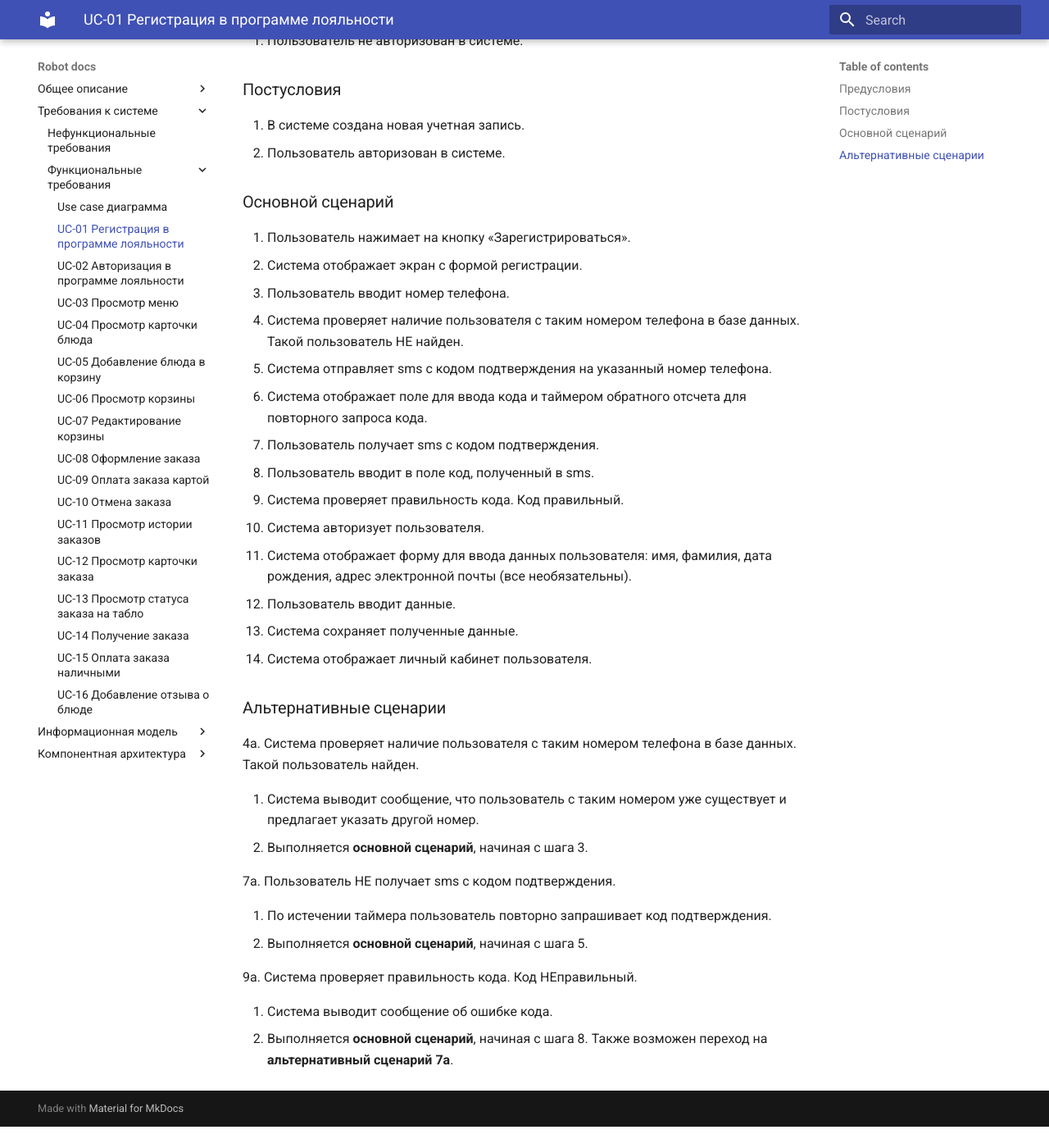
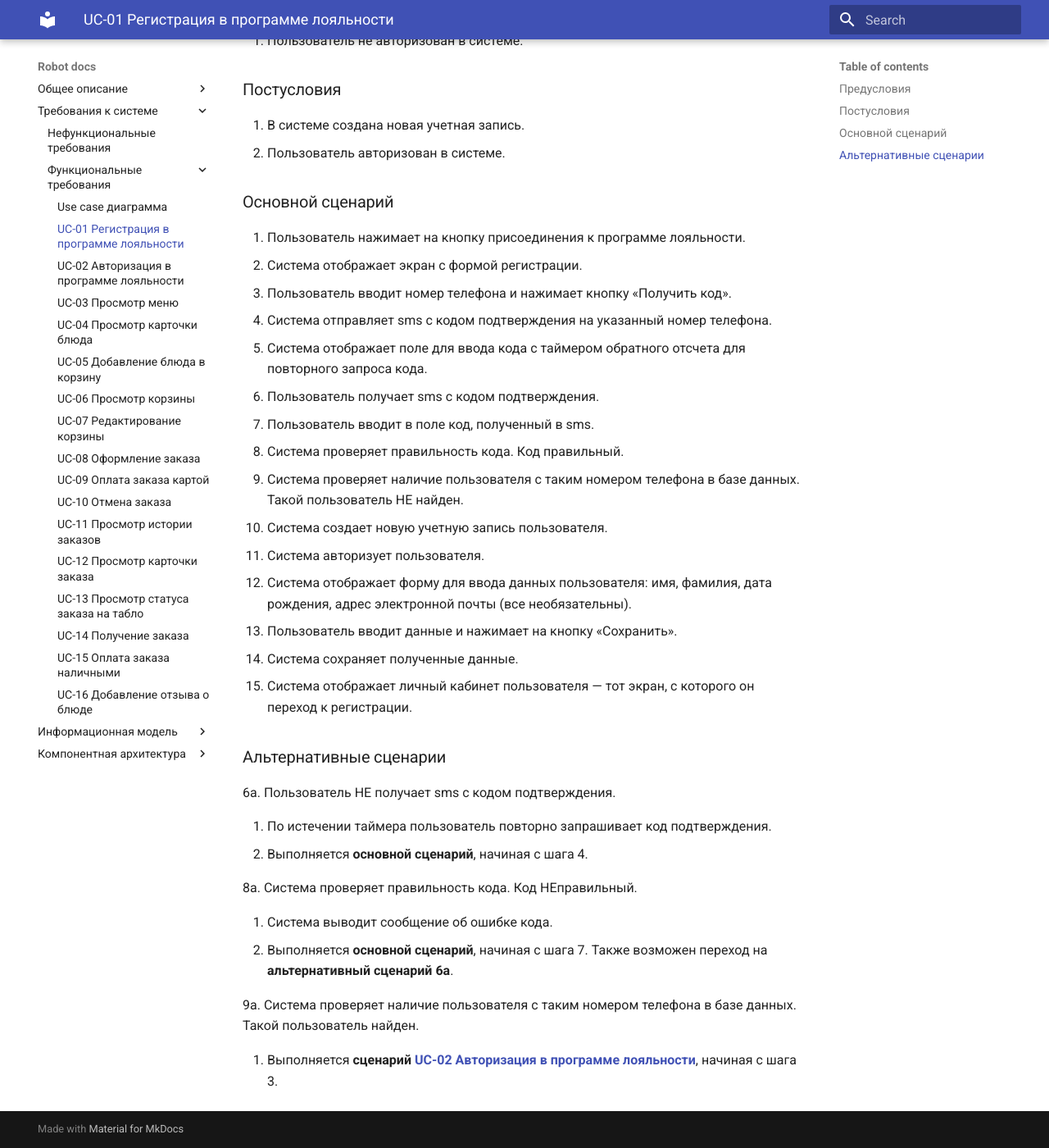
Before and after one commit to primulakat/Robot_docs, an MkDocs documentation site: the page built from docs/requirements/fr/uc01.md, in a window 1280 px wide and 1400 px high, scrolled down 189 px. Shown: the whole window at 82% size. Built offline with MkDocs 1.6.1 and Material for MkDocs 9.7.7, drawn with Linux system fonts in a browser that asks for light colours; before the commit the page ends 1563 px from its top, so only the background shows below that.

Commit message:
Правки в юзкейсы в связи с дизайном

```diff
--- a/docs/requirements/fr/uc01.md
+++ b/docs/requirements/fr/uc01.md
@@ -11,34 +11,35 @@
 
 ### Основной сценарий
 
-1. Пользователь нажимает на кнопку «Зарегистрироваться».
+1. Пользователь нажимает на кнопку присоединения к программе лояльности.
 2. Система отображает экран с формой регистрации.
-3. Пользователь вводит номер телефона.
-4. Система проверяет наличие пользователя с таким номером телефона в базе данных. Такой пользователь НЕ найден.
-5. Система отправляет sms с кодом подтверждения на указанный номер телефона.
-6. Система отображает поле для ввода кода и таймером обратного отсчета для повторного запроса кода.
-7. Пользователь получает sms с кодом подтверждения.
-8. Пользователь вводит в поле код, полученный в sms.
-9. Система проверяет правильность кода. Код правильный.
-10. Система авторизует пользователя.
-11. Система отображает форму для ввода данных пользователя: имя, фамилия, дата рождения, адрес электронной почты (все необязательны).
-12. Пользователь вводит данные.
-13. Система сохраняет полученные данные.
-14. Система отображает личный кабинет пользователя.
+3. Пользователь вводит номер телефона и нажимает кнопку «Получить код».
+4. Система отправляет sms с кодом подтверждения на указанный номер телефона.
+5. Система отображает поле для ввода кода с таймером обратного отсчета для повторного запроса кода.
+6. Пользователь получает sms с кодом подтверждения.
+7. Пользователь вводит в поле код, полученный в sms.
+8. Система проверяет правильность кода. Код правильный.
+9. Система проверяет наличие пользователя с таким номером телефона в базе данных. Такой пользователь НЕ найден.
+10. Система создает новую учетную запись пользователя.
+11. Система авторизует пользователя.
+12. Система отображает форму для ввода данных пользователя: имя, фамилия, дата рождения, адрес электронной почты
+    (все необязательны).
+13. Пользователь вводит данные и нажимает на кнопку «Сохранить».
+14. Система сохраняет полученные данные.
+15. Система отображает личный кабинет пользователя — тот экран, с которого он переход к регистрации.
 
 ### Альтернативные сценарии
 
-4a. Система проверяет наличие пользователя с таким номером телефона в базе данных. Такой пользователь найден.
-
-1. Система выводит сообщение, что пользователь с таким номером уже существует и предлагает указать другой номер.
-2. Выполняется **основной сценарий**, начиная с шага 3.
-
-7а. Пользователь НЕ получает sms с кодом подтверждения.
+6а. Пользователь НЕ получает sms с кодом подтверждения.
 
 1. По истечении таймера пользователь повторно запрашивает код подтверждения.
-2. Выполняется **основной сценарий**, начиная с шага 5.
+2. Выполняется **основной сценарий**, начиная с шага 4.
 
-9а. Система проверяет правильность кода. Код НЕправильный.
+8а. Система проверяет правильность кода. Код НЕправильный.
 
 1. Система выводит сообщение об ошибке кода.
-2. Выполняется **основной сценарий**, начиная с шага 8. Также возможен переход на **альтернативный сценарий 7а**.
+2. Выполняется **основной сценарий**, начиная с шага 7. Также возможен переход на **альтернативный сценарий 6а**.
+
+9a. Система проверяет наличие пользователя с таким номером телефона в базе данных. Такой пользователь найден.
+
+1. Выполняется **сценарий [UC-02 Авторизация в программе лояльности](uc02.md)**, начиная с шага 3.
```
Also changed, not shown: docs/requirements/fr/uc02.md (+4 -28 lines), docs/requirements/fr/uc03.md (+2 -2 lines), docs/requirements/fr/uc05.md (+3 -4 lines), docs/requirements/fr/uc08.md (+5 -8 lines), docs/requirements/fr/uc14.md (+1 -1 lines).
